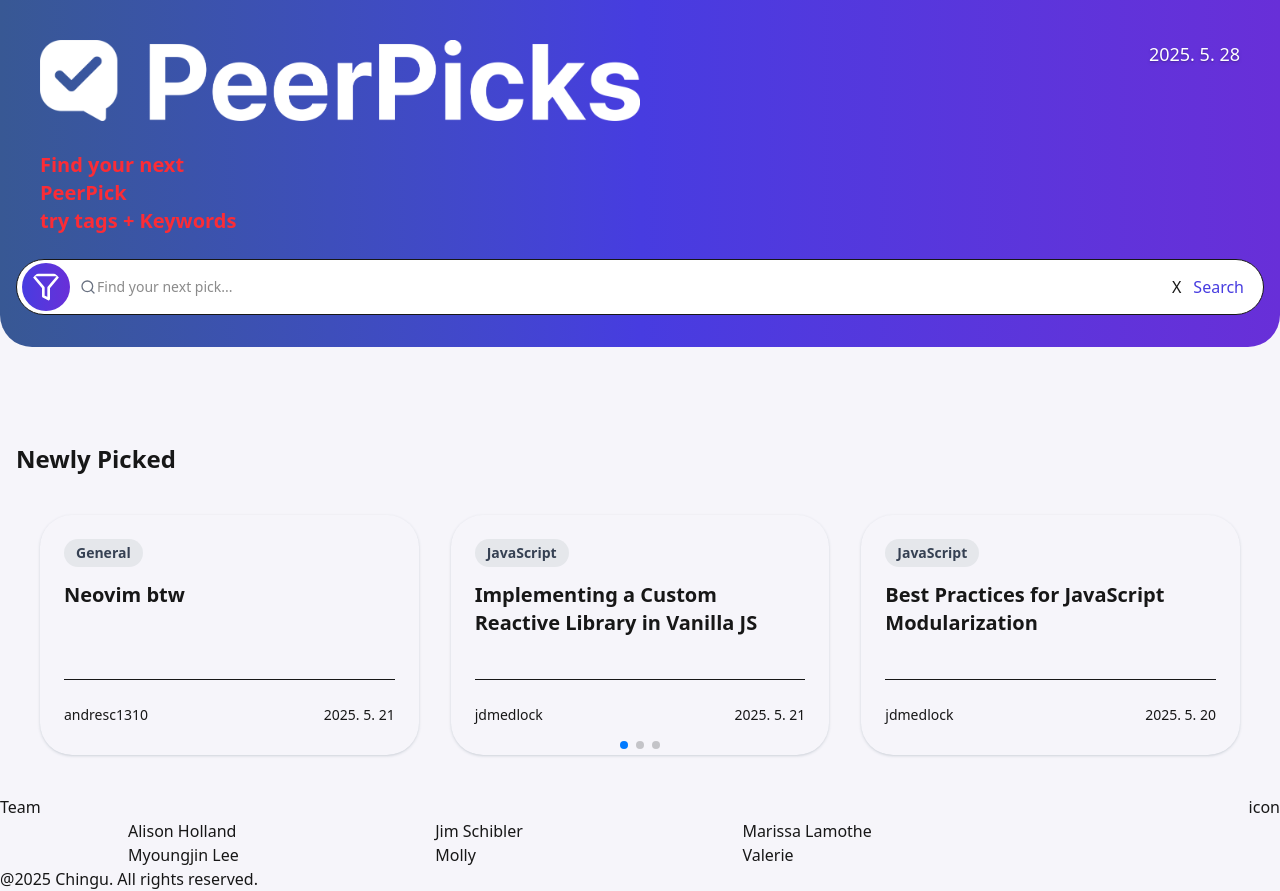
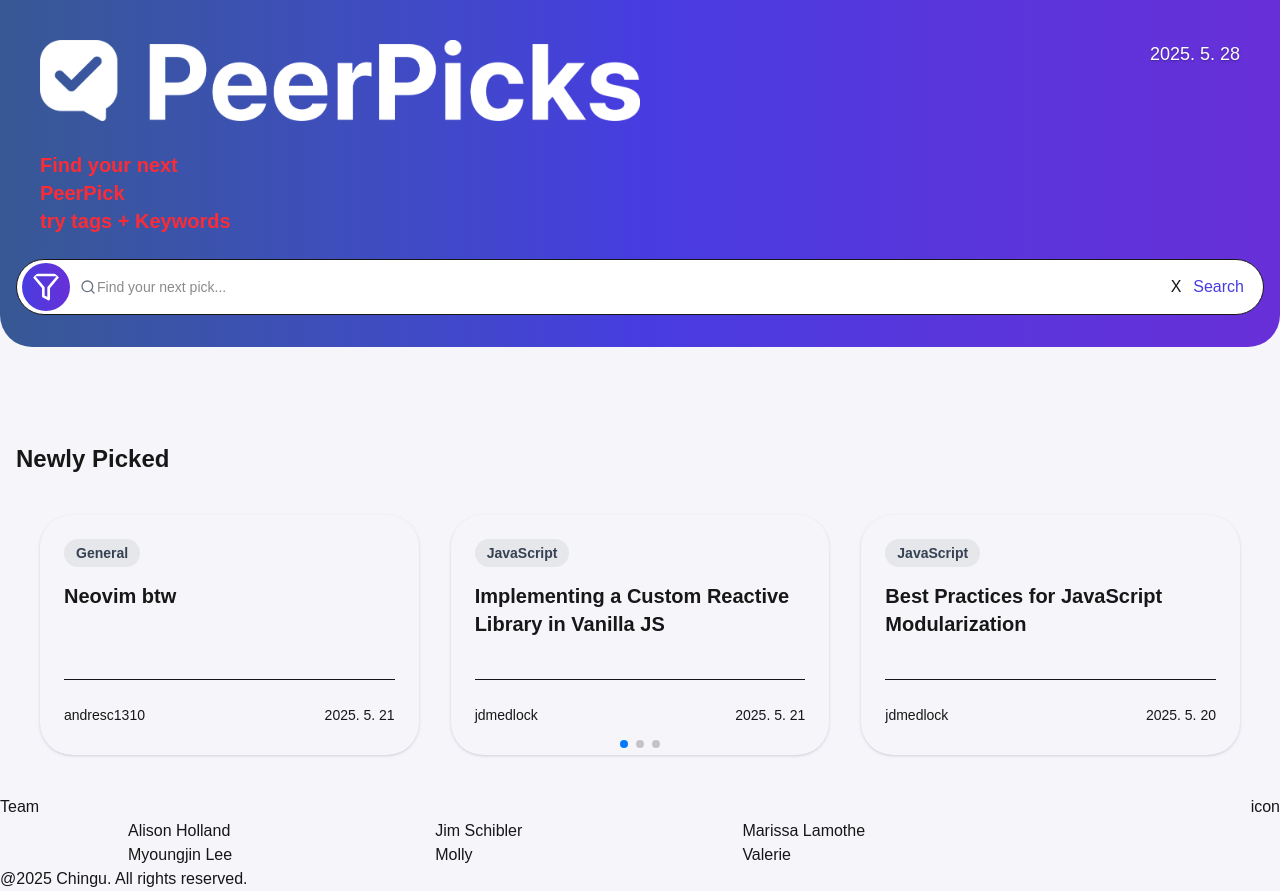
Before and after one commit to chingu-voyages/V55-tier2-team-25, a Next.js app in the folder react-app/: page / in a window 1280 px wide. Built offline with nearby package versions, Linux system fonts and the light colour scheme.

Commit message:
manually added tailwind page and then added font to global.css

```diff
--- a/react-app/src/app/globals.css
+++ b/react-app/src/app/globals.css
@@ -1,6 +1,6 @@
 @import 'tailwindcss';
-/*@import 'pretendard/dist/web/static/pretendard.css';*/
 @import url('https://cdn.jsdelivr.net/gh/orioncactus/pretendard/dist/web/static/pretendard.css');
+
 @tailwind base;
 @tailwind components;
 @tailwind utilities;
@@ -22,5 +22,5 @@
 body {
   background: var(--background);
   color: var(--foreground);
-  /*font-family: Arial, Helvetica, sans-serif;*/
+  font-family: 'Pretendard', sans-serif;
 }
--- a/react-app/tailwind.config.js
+++ b/react-app/tailwind.config.js
@@ -1,4 +1,4 @@
-/**manually added this file */
+/**manually added this file- doesn't appear to be working*/
 
 /** @type {import('tailwindcss').Config} */
 module.exports = {
```
